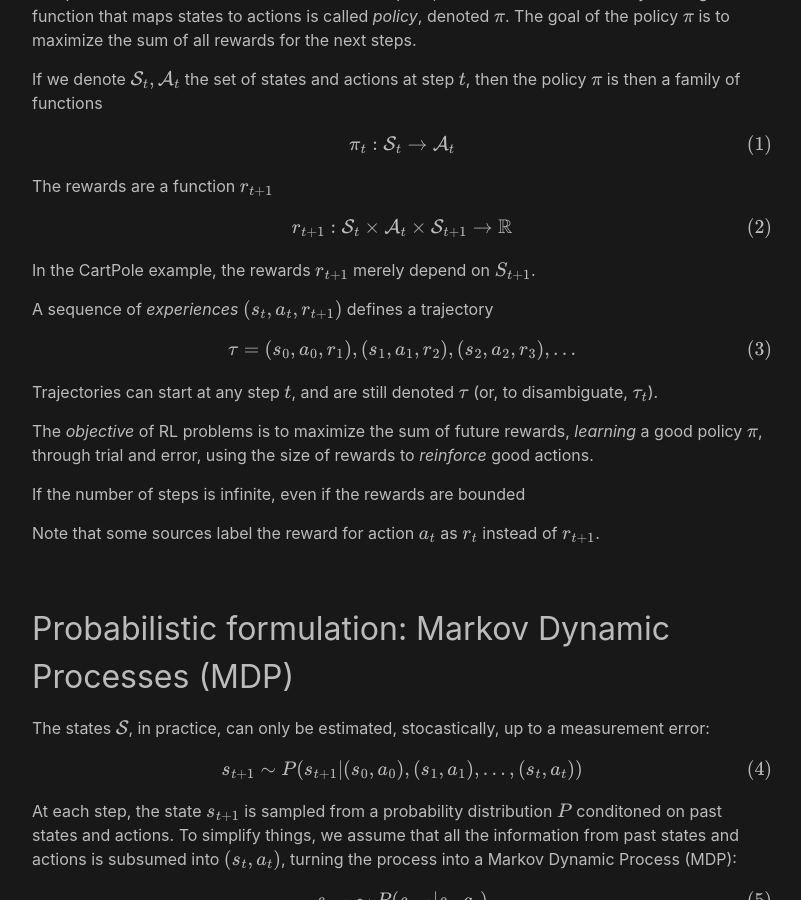
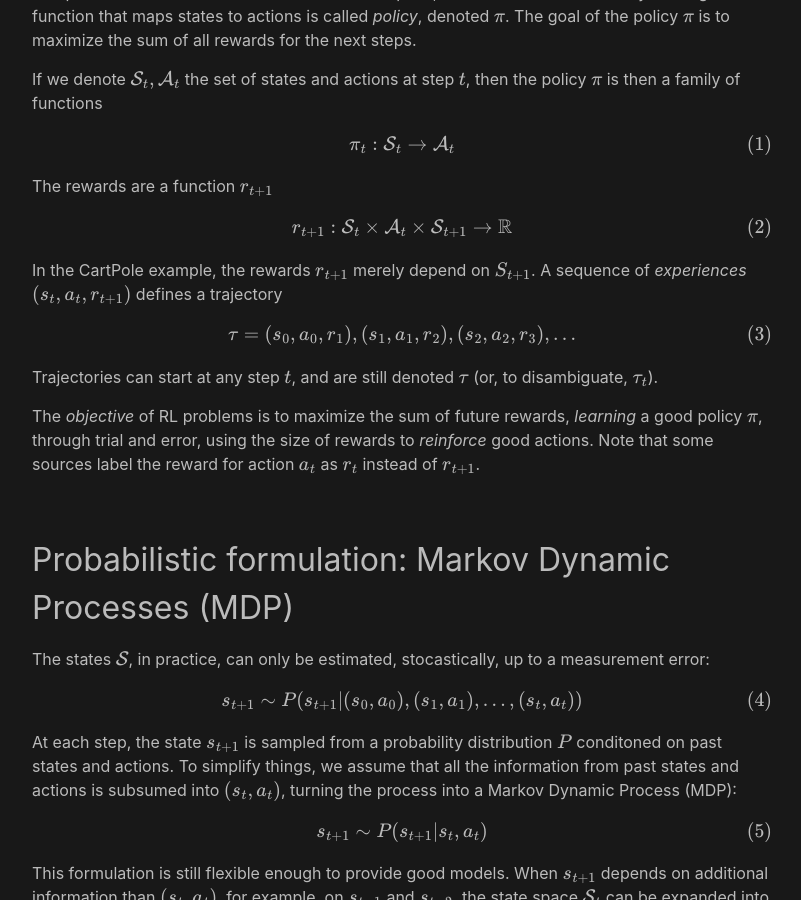
Before and after one commit to analytiq-hub/sigagent.github.io, a Jekyll site: the page built from machine_learning/_posts/2021-01-22-reinforce.md, in a window 1280 px wide and 900 px high, scrolled down 1642 px. Shown: the whole window, without its empty margins (238-1039 px from the left). Built offline with Jekyll 4.4.1, drawn with Linux system fonts in a browser that asks for light colours; formulas are drawn with MathJax 3; a script that is not in the unit is left out.

Commit message:
*** empty log message ***

```diff
--- a/machine_learning/_posts/2021-01-22-reinforce.md
+++ b/machine_learning/_posts/2021-01-22-reinforce.md
@@ -45,9 +45,7 @@ r_{t+1} : \mathcal{S}_{t} \times \mathcal{A}_t \times \mathcal{S}_{t+1} \rightar
 \end{equation}
 $$
 
-In the CartPole example, the rewards $$r_{t+1}$$ merely depend on $$S_{t+1}$$.
-
-A sequence of *experiences* $$(s_t, a_t, r_{t+1})$$ defines a trajectory
+In the CartPole example, the rewards $$r_{t+1}$$ merely depend on $$S_{t+1}$$. A sequence of *experiences* $$(s_t, a_t, r_{t+1})$$ defines a trajectory
 
 $$
 \begin{equation} \label{eq:tau}
@@ -57,11 +55,7 @@ $$
 
 Trajectories can start at any step $$t$$, and are still denoted $$\tau$$ (or, to disambiguate, $$\tau_t$$).
 
-The *objective* of RL problems is to maximize the sum of future rewards, *learning* a good policy $$\pi$$, through trial and error, using the size of rewards to *reinforce* good actions.
-
-If the number of steps is infinite, even if the rewards are bounded
-
-Note that some sources label the reward for action $$a_t$$ as $$r_t$$ instead of $$r_{t+1}$$.
+The *objective* of RL problems is to maximize the sum of future rewards, *learning* a good policy $$\pi$$, through trial and error, using the size of rewards to *reinforce* good actions. Note that some sources label the reward for action $$a_t$$ as $$r_t$$ instead of $$r_{t+1}$$.
 
 ## Probabilistic formulation: Markov Dynamic Processes (MDP)
 
```
